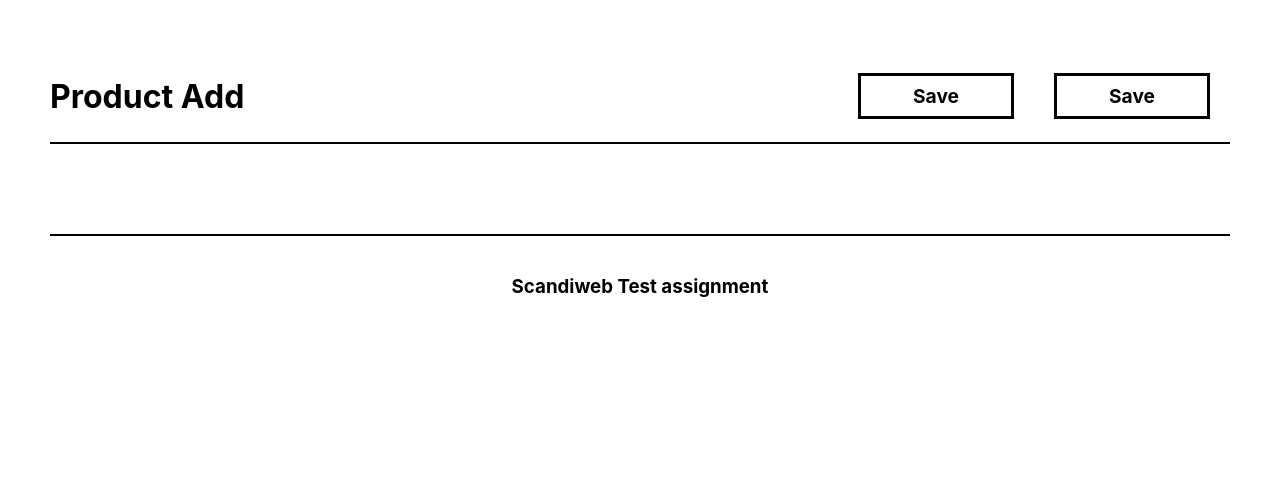
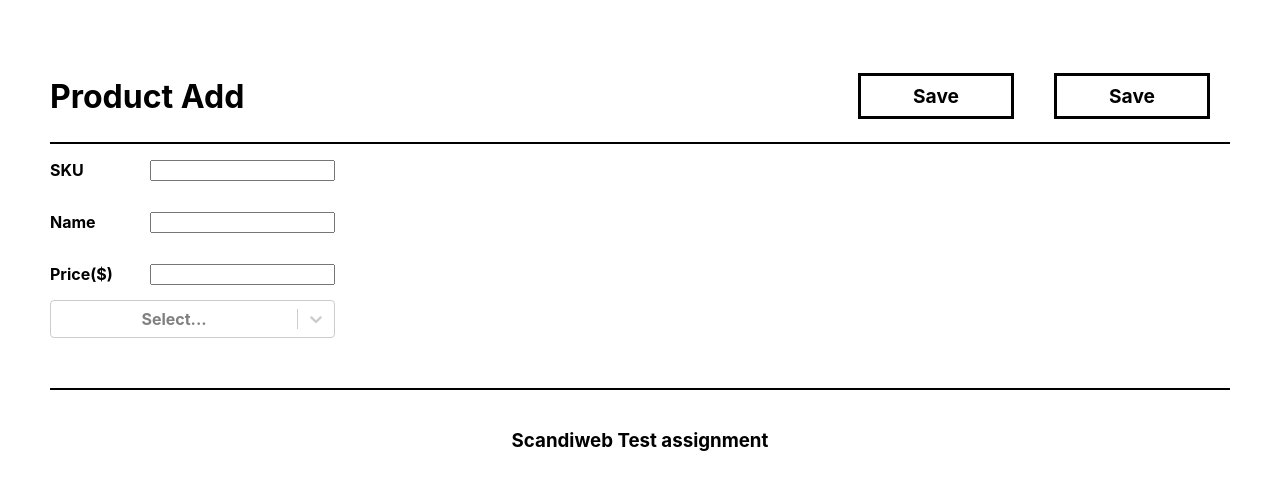
Before and after one commit to mrsb2/scandiweb, a React (Create React App) app in the folder scandiweb/: page /add-product in a window 1280 px wide. Shown: the top 490 px of the page. Built offline with nearby package versions, Linux system fonts and the light colour scheme.

Commit message:
crash 3
god this is so anno...

```diff
--- a/scandiweb/package.json
+++ b/scandiweb/package.json
@@ -11,6 +11,7 @@
     "react-dom": "^18.2.0",
     "react-router-dom": "^6.8.2",
     "react-scripts": "5.0.1",
+    "react-select": "^5.7.0",
     "web-vitals": "^2.1.4"
   },
   "scripts": {
--- a/scandiweb/src/page/addProduct/addProduct.jsx
+++ b/scandiweb/src/page/addProduct/addProduct.jsx
@@ -1,9 +1,33 @@
-import React from 'react';
+import React, { useState, useEffect } from 'react';
 import './addproduct.css';
 import {  Link } from 'react-router-dom';
 import axios from 'axios';
+import Select from 'react-select'
 
 const addProduct = () => {
+
+    const options = [
+        { value: 'DVD', label: 'DVD' },
+        { value: 'Book', label: 'Book' },
+        { value: 'Furniture', label: 'Furniture' }
+    ]
+
+    const [selectedProductType, setSelectedProductType] = useState('DVD');
+
+    const handleSelectChange = (event) => {
+        setSelectedProductType(event.target.value);
+    };
+
+
+
+
+
+
+
+
+
+
+
   return (
     <div className='container'>
         <div className='headerProductList'>
@@ -13,7 +37,7 @@ const addProduct = () => {
 
             <div className='buttonsContainer'>
                 <div className='buttons'>
-                    <Link to='/'  id='add-product-btn'>
+                    <Link form='formProduct' type='submit' value='update' to='/'  id='add-product-btn'>
                         <p className='buttonsName'>Save</p>
                     </Link>
                 </div>
@@ -25,8 +49,28 @@ const addProduct = () => {
             </div>
         </div>
         {/* ------------------------------------------------------------------------------------- */}
-        <div className='containerProducts'>
+        <div className='containerAdd'>
+            <form id='formProduct' className='formContainer'>
+                <label>
+                    <div  className='inputName'>
+                        <p>SKU</p>
+                        <input id='sku' type="text" sku="sku" />
+                    </div>
+                    <div  className='inputName'>
+                        <p>Name</p>
+                        <input id='name' type="text" name="name" />
+                    </div>
+                    <div  className='inputName'>
+                        <p>Price($)</p>
+                        <input id='price' type="text" price="name" />
+                    </div>
 
+                </label>
+                <div className='dropdownSwitch'>
+                <Select id='productType' options={options} />
+                </div>
+                    {/* <input className='sumitBtn' type="submit" value="Submit" /> */}
+            </form>
         </div>
     </div>
   )
--- a/scandiweb/src/page/addProduct/addproduct.css
+++ b/scandiweb/src/page/addProduct/addproduct.css
@@ -0,0 +1,25 @@
+.containerAdd{
+    display: flex;
+    flex-direction: row;
+    justify-content: start;
+    align-items: center;
+}
+.formContainer{
+    display: flex;
+    flex-direction: column;
+    justify-content: center;
+    align-items: center;
+}
+.inputName{
+    display: flex;
+    flex-direction: row;
+    justify-content: center;
+    align-items: center;
+}
+.inputName>p{
+    text-align: start;
+    width: 100px;
+}
+.dropdownSwitch{
+    width: 100%;
+}
```
Also changed, not shown: 1 other file (tests, documents, lock files or other folders).
